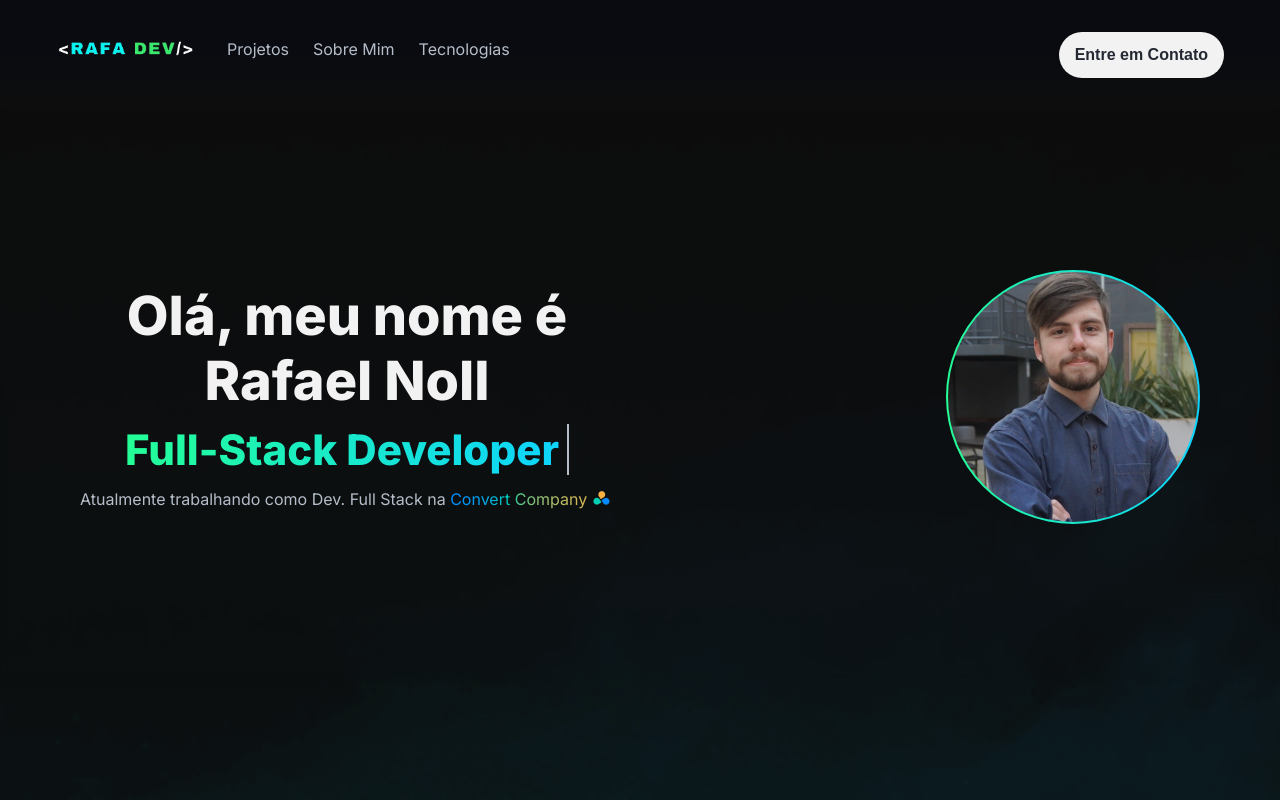
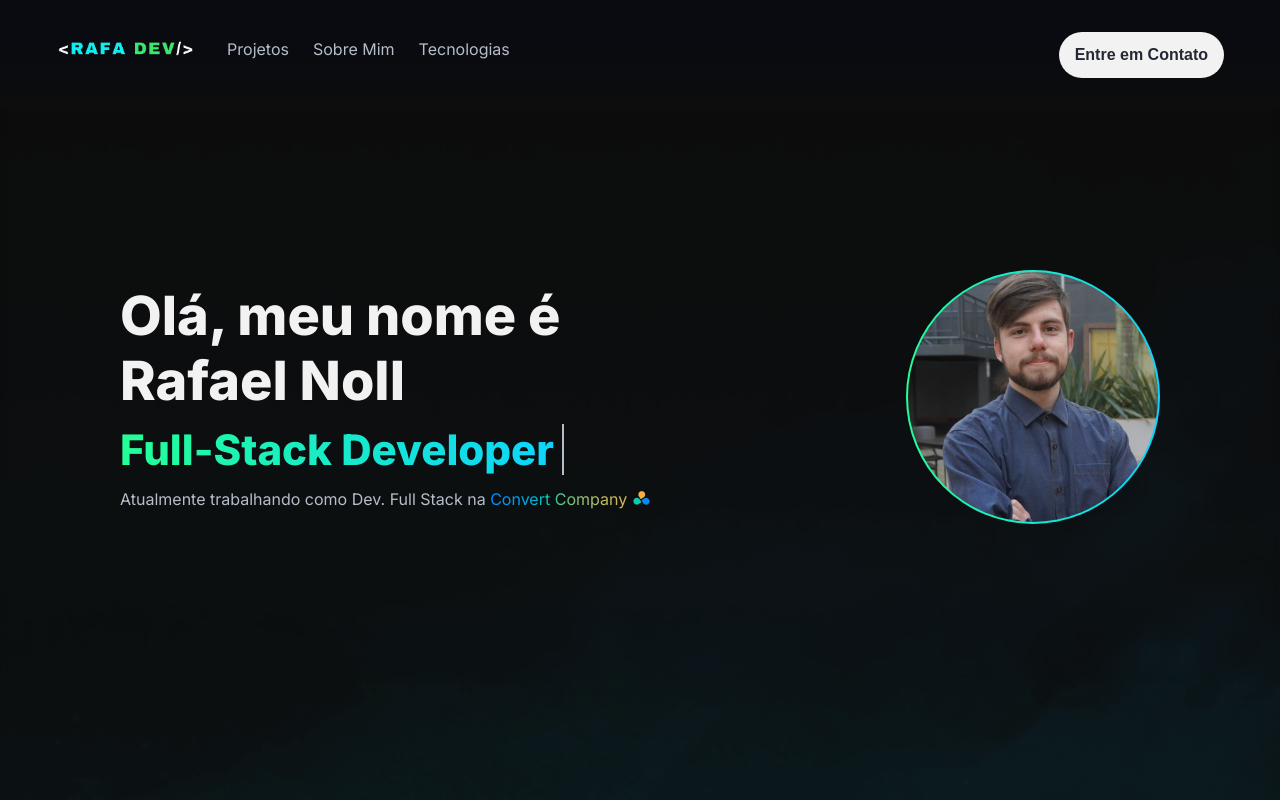
Before and after one commit to Rafaelnoll/Portifolio, a React (Vite) app: page / in a window 1280 px wide. Built offline with nearby package versions, Linux system fonts and the light colour scheme.

Commit message:
Style: Better centralization in bigger screens

```diff
--- /dev/null
+++ b/src/components/Container.ts
@@ -0,0 +1,7 @@
+import styled from "styled-components";
+
+export const Container = styled.div`
+  width: 100%;
+  max-width: 1200px;
+  margin: 0 auto;
+`
--- a/src/pages/Homepage/index.tsx
+++ b/src/pages/Homepage/index.tsx
@@ -3,11 +3,13 @@
 import TypeWriter from "../../components/TypeWriter";
 import MyPhoto from '../../assets/images/me.jpeg';
 import ConvertLogo from '../../assets/images/convert_logo.png';
+import { Container } from "../../components/Container";
 
 export default function Homepage(){
   return (
     <header>
       <Navbar />
+      <Container>
         <HeaderContent>
           <div className="header-title-container">
             <h1>Olá, meu nome é</h1>
@@ -21,6 +23,7 @@
             <img src={MyPhoto} />
           </div>
         </HeaderContent>
+      </Container>
     </header>
   )
 }
--- a/src/pages/Homepage/styles.ts
+++ b/src/pages/Homepage/styles.ts
@@ -8,6 +8,7 @@
     align-items: center;
     padding: 160px 80px;
     gap: 24px;
+    margin: 0 auto;
 
     .header-title-container{
       & h1 {
@@ -64,13 +65,13 @@
         flex-direction: column-reverse;
         gap: 32px;
         padding: 80px 80px;
-      }
 
-      .header-title-container{
+        .header-title-container{
         text-align: center;
 
         & .typing-text {
           margin: 0 auto;
+         }
         }
       }
     `}
```
Lines whose indentation alone changed are shown as unchanged.
